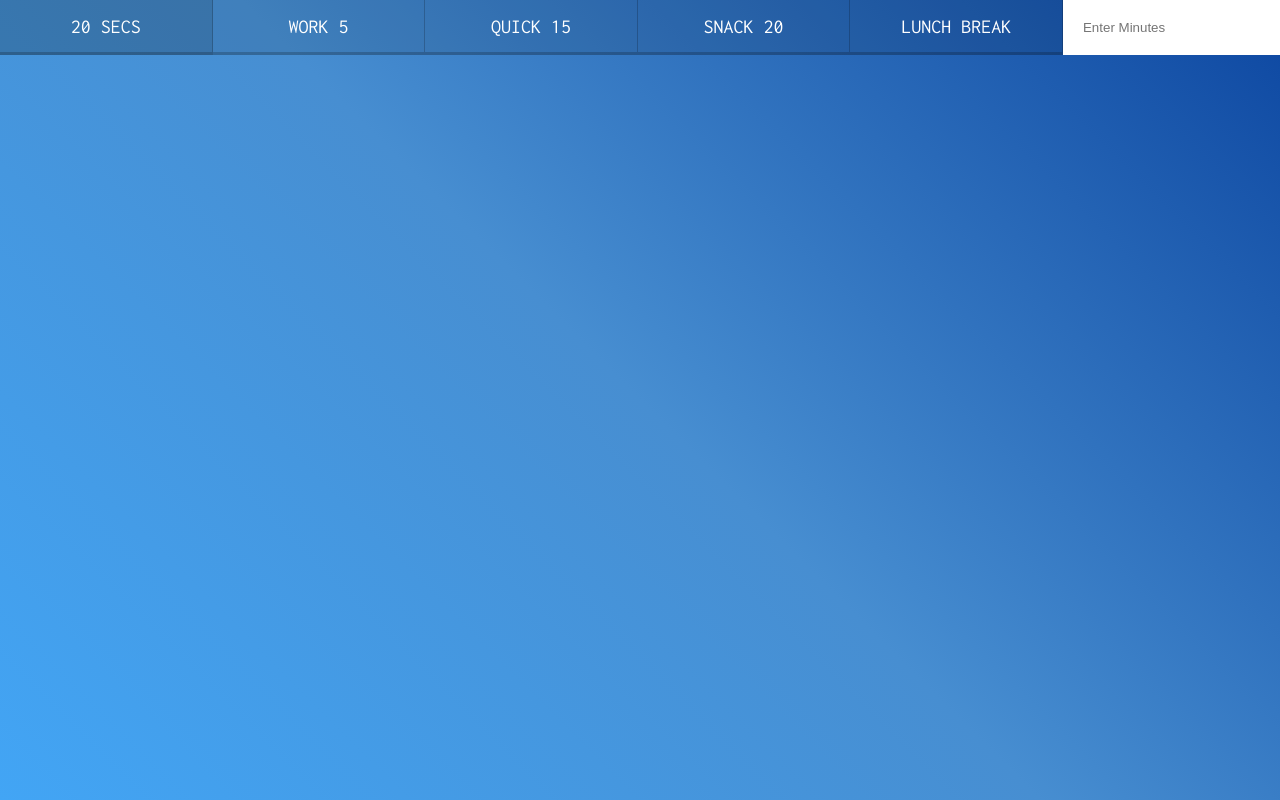
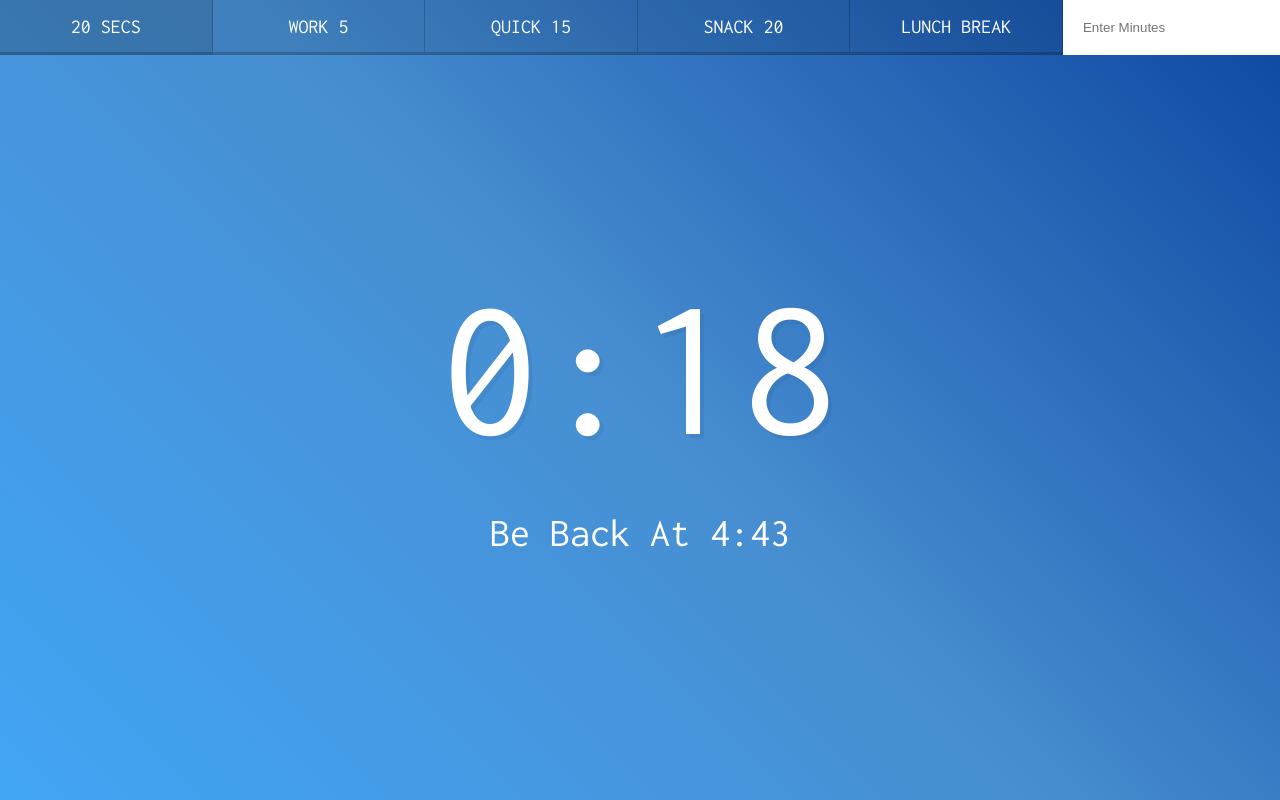
Before and after one commit to answebdev/JavaScript30, a plain HTML site: page 29 - Countdown Timer/index.html in a window 1280 px wide. Both pictures are taken after a click on the button "20 SECS". Drawn offline with Linux system fonts and the light colour scheme.

Commit message:
completed Countdown Timer

```diff
--- a/29 - Countdown Timer/scripts-START.js
+++ b/29 - Countdown Timer/scripts-START.js
@@ -0,0 +1,125 @@
+let countDown;
+const timerDisplay = document.querySelector('.display__time-left');
+const endTime = document.querySelector('.display__end-time');
+
+// Select ANYTHING with the 'data-time' attribute
+const buttons = document.querySelectorAll('[data-time]');
+
+// Timer function.
+// Pass through the number of seconds you wish for the timer to be in.
+// Using 'setTimer' here is not ideal - although it works, you may run into issues in that it may stop running at times (though we'll be
+// using 'setInterval' below for something else - see below in function).
+// Instead: We need to figure out when the timer started -> 'const now =Date.now()' (this gives us the current time stamp), etc.
+function timer(seconds) {
+  // Clear any existing timers - so if there is a timer in 'countDown', it will clear it. If not, the 'countDown' variable will still exist.
+  clearInterval(countDown);
+  const now = Date.now();
+
+  // Multiply by 1000 because 'now' is going to be in milliseconds, while 'seconds' is in seconds.
+  const then = now + seconds * 1000;
+  //   console.log(now, then);
+
+  displayTimeLeft(seconds);
+  displayEndTime(then);
+
+  // Every single second, we need to display the amount of time left.
+  // HERE is we we set an interval. It's okay to use an interval here (as opposed to above - see notes above), because
+  // we're really not worried about it running every single second.
+  countDown = setInterval(() => {
+    // Time left on the clock.
+    // Divide by 1000, since it's in milliseconds.
+    const secondsLeft = Math.round((then - Date.now()) / 1000);
+
+    // Check if we should stop it (numbers will keep going into the negatives unless we stop it).
+    // And we want to stop it when seconds left is equal to 0.
+    // So what we need to do is to store our interval (i.e. 'setInterval') in its own variable, 'countDown' (see above). It's going to be a global variable,
+    // so it can live on the window, but we can pop that into an IIFE and not have it in the global name space.
+    // And then here in our 'setInterval', we're going to simply update that variable -> countDown = setInterval (see above).
+    // Then we'll call 'clearInterval' down below here, and pass in the name of our timer: 'countDown'.
+    // And now when we run it, the timer will stop without continuing into the negative numbers.
+    if (secondsLeft < 0) {
+      clearInterval(countDown);
+      return;
+    }
+
+    // Display it.
+    displayTimeLeft(secondsLeft);
+  }, 1000);
+}
+
+// Another problem is that 'setInterval' does NOT run immediately - it runs but after one second has elapsed.
+// It has to wait for the first second to elapse.
+// So we'll create another function called 'displayTimeLeft'.
+// And then we're going to run this immediately ONCE, up above,
+// and then once again every single time we do that interval - see above under 'Display it' comment.
+// And now we won't have to wait for that one second to have elapsed first.
+function displayTimeLeft(seconds) {
+  // Convert time into minutes and seconds.
+  const minutes = Math.floor(seconds / 60);
+  //   console.log({ minutes });
+
+  const remainderSeconds = seconds % 60;
+  //   console.log({ minutes, remainderSeconds });
+
+  // Do a terniary so that if the seconds is less than 10, to put in a 0.
+  // That way instead of '2:4', it should display '2:04'.
+  const display = `${minutes}:${
+    remainderSeconds < 10 ? '0' : ''
+  }${remainderSeconds}`;
+
+  // Update tab on the browser (where favicon normally goes). Now it just says 'Countdown Timer'.
+  // Note that it's in the <title> tag, so 'document.title', etc.
+  // So now when we run it, it will display the timer counting down.
+  document.title = display;
+
+  timerDisplay.textContent = display;
+
+  //   console.log(seconds);
+}
+
+// Show the ending time.
+// This will take in a timestamp of when you want to finish.
+function displayEndTime(timestamp) {
+  // Convert time stamp into a date.
+  const end = new Date(timestamp);
+  const hour = end.getHours();
+  const minutes = end.getMinutes();
+
+  // This will display military time (15:00 instead of 3:00), so we add a ternary here at the end to fix this,
+  // then put it in a variable to use.
+  // And then again, we add this to add the padded 0 if the minutes is less than 10 -> minutes < 10 ? '0' : '' }${minutes}
+  const adjustedHour = hour > 12 ? hour - 12 : hour;
+  endTime.textContent = `Be Back At ${adjustedHour}:${
+    minutes < 10 ? '0' : ''
+  }${minutes}`;
+}
+
+function startTimer() {
+  //   console.log(this.dataset.time);
+
+  // Use 'parseInt' to turn it into a number (without it, it will be a string).
+  const seconds = parseInt(this.dataset.time);
+  //   console.log(seconds);
+
+  // Display selected timer.
+  timer(seconds);
+}
+
+// Hook this up to all the different buttons (tabs) up top.
+// In the HTML, each of the buttons has a 'data-time' and the number of seconds we wish to run on it.
+// And then we have a form, which is a custom number of minutes, not seconds.
+buttons.forEach((button) => button.addEventListener('click', startTimer));
+
+// Enter the number of minutes you want displayed in the form (top right).
+// This form has a 'name' of 'customForm'.
+// Use 'submit' (not 'click') so that we can submit it when we click ENTER, otherwise it will not submit (after all, we dont' have a button here).
+document.customForm.addEventListener('submit', function (e) {
+  // To prevent the page from reloading and sending the data over a GET request (which we do NOT want):
+  e.preventDefault();
+  const mins = this.minutes.value;
+  console.log(mins);
+  timer(mins * 60);
+
+  // Clear the input field.
+  this.reset();
+});
```
Also changed, not shown: 29 - Countdown Timer/index.html (+5 -0 lines).
